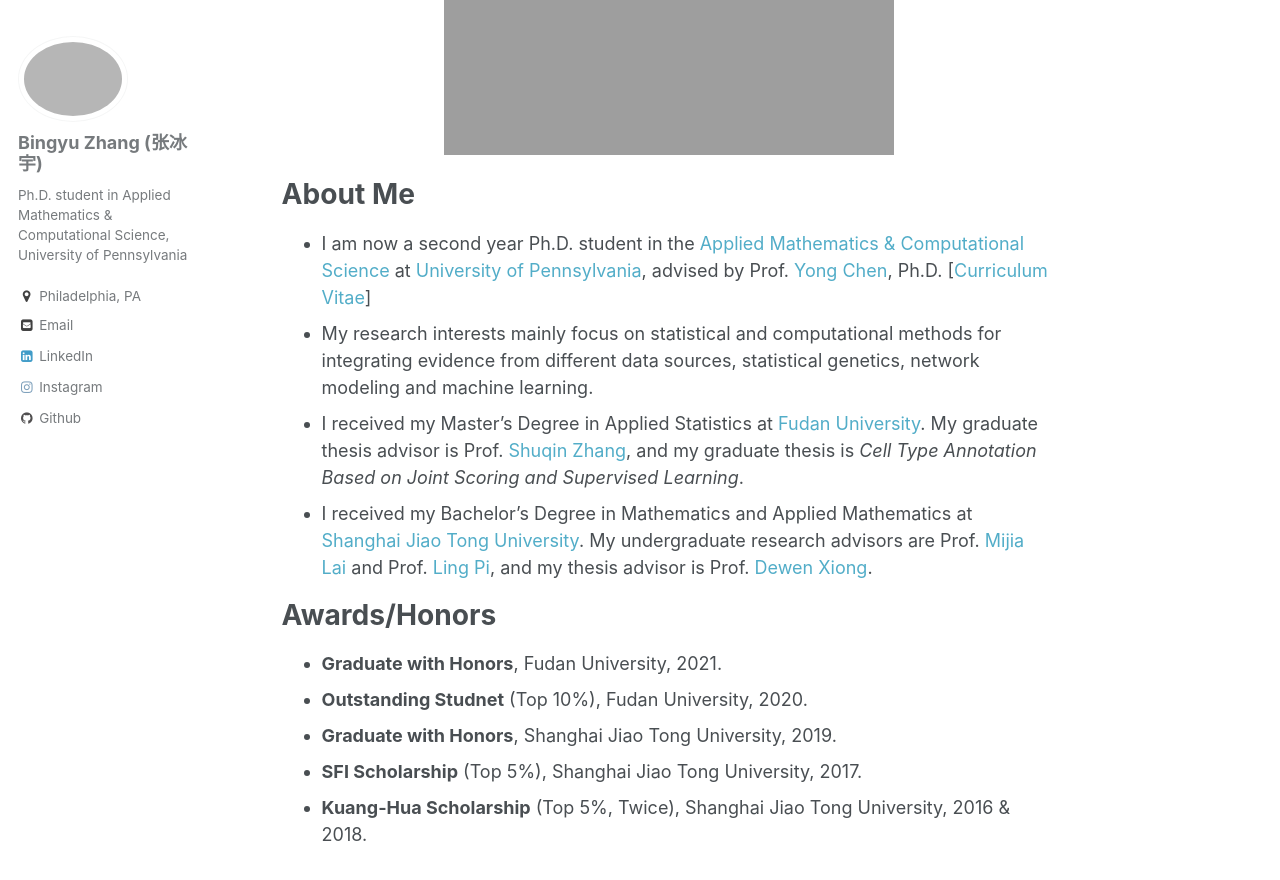
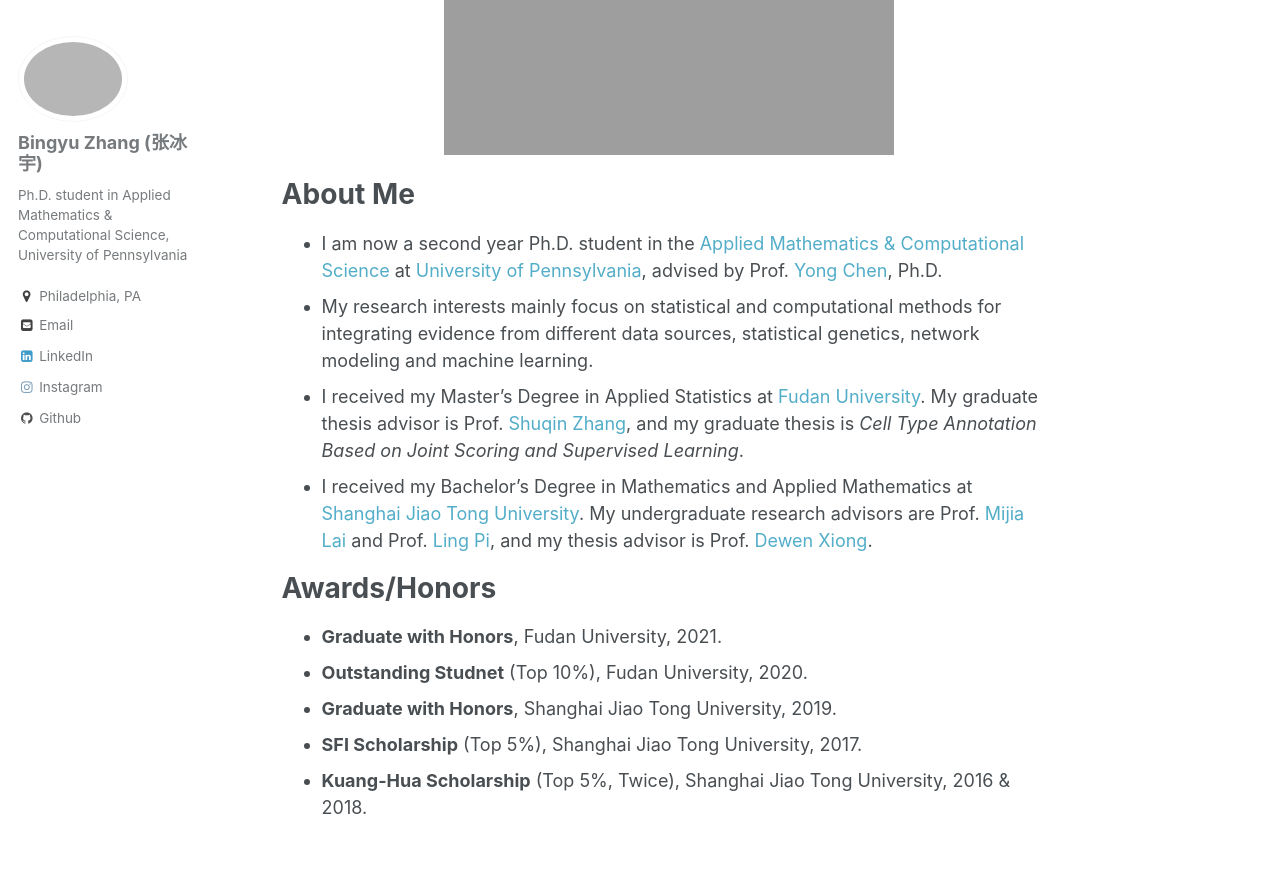
Before and after one commit to nbxszby416/nbxszby416.github.io, a Jekyll site: the page built from _pages/about.md, in a window 1280 px wide and 900 px high, scrolled down 315 px. Shown: the top 880 px of the window. Built offline with Jekyll 4.4.1, drawn with Linux system fonts in a browser that asks for light colours.

Commit message:
20230126 update

```diff
--- a/_pages/about.md
+++ b/_pages/about.md
@@ -13,7 +13,7 @@ redirect_from:
 </p>
 
 # About Me
-* I am now a second year Ph.D. student in the [Applied Mathematics & Computational Science](https://www.amcs.upenn.edu/) at [University of Pennsylvania](https://www.upenn.edu/), advised by Prof. [Yong Chen](https://penncil.med.upenn.edu/about-pi/), Ph.D. [[Curriculum Vitae](https://nbxszby416.github.io/files/bingyu_cv.pdf)]
+* I am now a second year Ph.D. student in the [Applied Mathematics & Computational Science](https://www.amcs.upenn.edu/) at [University of Pennsylvania](https://www.upenn.edu/), advised by Prof. [Yong Chen](https://penncil.med.upenn.edu/about-pi/), Ph.D.
 * My research interests mainly focus on statistical and computational methods for integrating evidence from different data sources, statistical genetics, network modeling and machine learning.
 * I received my Master's Degree in Applied Statistics at [Fudan University](https://www.fudan.edu.cn/en). My graduate thesis advisor is Prof. [Shuqin Zhang](http://math.fudan.edu.cn/ShowPeople.aspx?info_lb=548&flag=526&info_id=3144), and my graduate thesis is *Cell Type Annotation Based on Joint Scoring and Supervised Learning*.
 * I received my Bachelor’s Degree in Mathematics and Applied Mathematics at [Shanghai Jiao Tong University](http://en.sjtu.edu.cn/). My undergraduate research advisors are Prof. [Mijia Lai](http://math.sjtu.edu.cn/faculty/mlai/) and Prof. [Ling Pi](http://www.math.sjtu.edu.cn/Default/teachershow/tags/MDAwMDAwMDAwMLKIfts), and my thesis advisor is Prof. [Dewen Xiong](http://www.math.sjtu.edu.cn/Default/teachershow/tags/MDAwMDAwMDAwMLKIhpQ).
```
Also changed, not shown: _pages/cv.md (+2 -2 lines), 1 other file.
